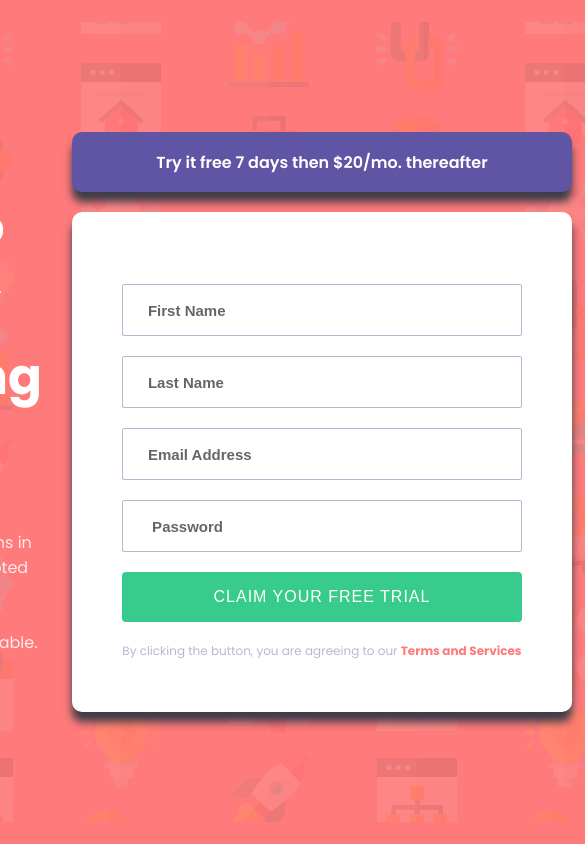
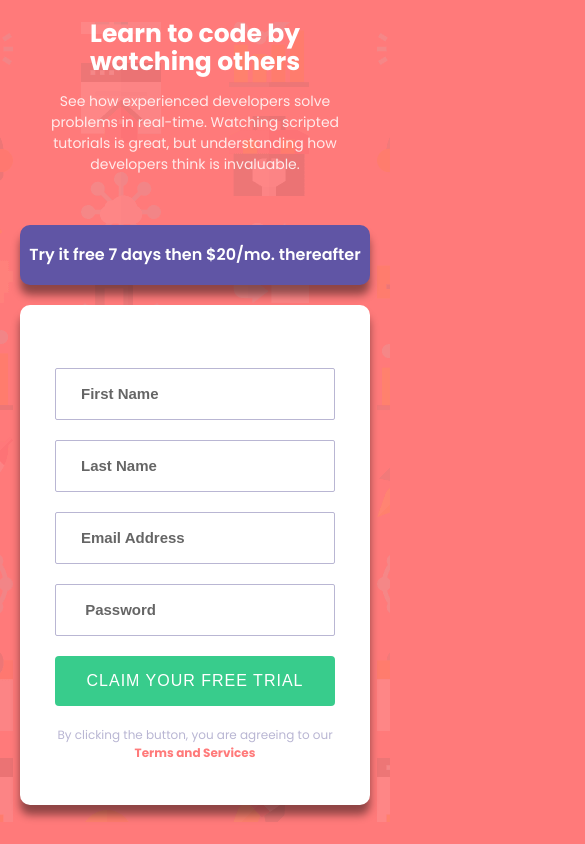
Before and after one commit to Martvie/intro-component-with-signup-form, a plain HTML site: page index.html in a window 390 px wide. Shown: the whole page, 585 px wide, since content can reach past the window. Drawn offline with Linux system fonts and the light colour scheme.

Commit message:
add responsiveness and accessibility fixes

```diff
--- a/index.html
+++ b/index.html
@@ -17,8 +17,11 @@
         <link rel="stylesheet" href="src/css/reset.css" />
         <link rel="stylesheet" href="src/css/variables.css" />
         <link rel="stylesheet" href="src/css/style.css" />
+        <link rel="stylesheet" href="src/css/responsive.css" />
     </head>
     <body>
+
+        <main>
         <div class="text-wrapper">
             <h1>Learn to code by watching others</h1>
 
@@ -32,12 +35,12 @@
         <div>
             <div class="price">Try it free 7 days then $20/mo. thereafter</div>
 
-            <main class="main">
+            <div class="form-wrapper">
                 <form>
 
                     <div id="first-name">
                     <input
-                        type="name"
+                        type="text"
                         placeholder="First Name "
                     />
 
@@ -46,7 +49,7 @@
 
                 <div id="last-name">
                     <input
-                        type="name"
+                        type="text"
                         placeholder="Last Name "
                     />
 
@@ -78,8 +81,9 @@
                     By clicking the button, you are agreeing to our
                     <a href="#">Terms and Services</a>
                 </p>
-            </main>
+            </div>
         </div>
+    </main>
 
         <!-- <footer>
     <p class="attribution">
--- /dev/null
+++ b/src/css/responsive.css
@@ -0,0 +1,33 @@
+@media(max-width: 830px) {
+    main{
+        flex-direction: column;
+    }
+
+    .text-wrapper h1,.text-wrapper p{
+        text-align: center;
+    }
+
+    .terms {
+        width: 90%;
+        text-align: center;
+    }
+}
+
+@media(max-width: 560px) {
+    .text-wrapper{
+        width: 80%;
+    }
+
+    .text-wrapper h1{
+        font-size: 2.5rem;
+        line-height: 2.8rem;
+    }
+
+    .text-wrapper p {
+        font-size: 1.4rem;
+    }
+
+    .form-wrapper, .price {
+        width: 35rem;
+    }
+}
--- a/src/css/style.css
+++ b/src/css/style.css
@@ -7,21 +7,27 @@ body {
     font-size: 1.6rem;
     color: #fff;
 
+    background: var(--red) url(../images/bg-intro-desktop.png) no-repeat center;
+}
+
+main {
     display: flex;
     align-items: center;
     justify-content: center;
     min-height: 100vh;
-    gap: 1rem;
+}
 
-    background: var(--red) url(../images/bg-intro-desktop.png) no-repeat center;
+main > div {
+    margin: 1.5rem;
 }
 
 .text-wrapper {
-    width: 45rem;
+    width: 50rem;
 }
 
 .text-wrapper h1 {
     font-size: 5rem;
+    line-height: 5rem;
     margin-bottom: 1.5rem;
 }
 
@@ -30,11 +36,11 @@ body {
     color: #ffffffd8;
 }
 
-.price, .main {
+.price, .form-wrapper {
     margin: 2rem;
     width: 50rem;
 
-    box-shadow: 0px 10px 8px 0px var(--dark-blue);
+    box-shadow: 0px 10px 8px 0px #00000070;
     border-radius: 1rem;
 }
 
@@ -49,7 +55,7 @@ body {
     background-color: var(--blue);
 }
 
-.main {
+.form-wrapper {
     height: 50rem;
     display: flex;
     flex-direction: column;
@@ -57,7 +63,7 @@ body {
     background-color: #fff;
 }
 
-.main, form {
+.form-wrapper, form {
     width: 100%;
     max-width: 50rem;
     display: flex;
@@ -84,7 +90,7 @@ form div {
     display: none;
 }
 
-form input, main button{
+form input, .form-wrapper button{
     width: 80%;
     height: 5rem;
     margin-top: 2rem;
@@ -109,7 +115,7 @@ form input::placeholder{
     opacity: 0.6;
 }
 
-.main .btn{
+.form-wrapper .btn{
     font-size: 1.6rem;
     font-weight: 500;
     text-transform: uppercase;
@@ -121,12 +127,12 @@ form input::placeholder{
     border-radius: 4px;
 }
 
-.main .btn:hover, form input:hover{
+.form-wrapper .btn:hover, form input:hover{
     opacity: 0.8;
     cursor: pointer;
 }
 
-.main .terms {
+.form-wrapper .terms {
     margin-top: 2rem;
     color: var(--grayish-blue);
     font-size: 1.2rem;
```
